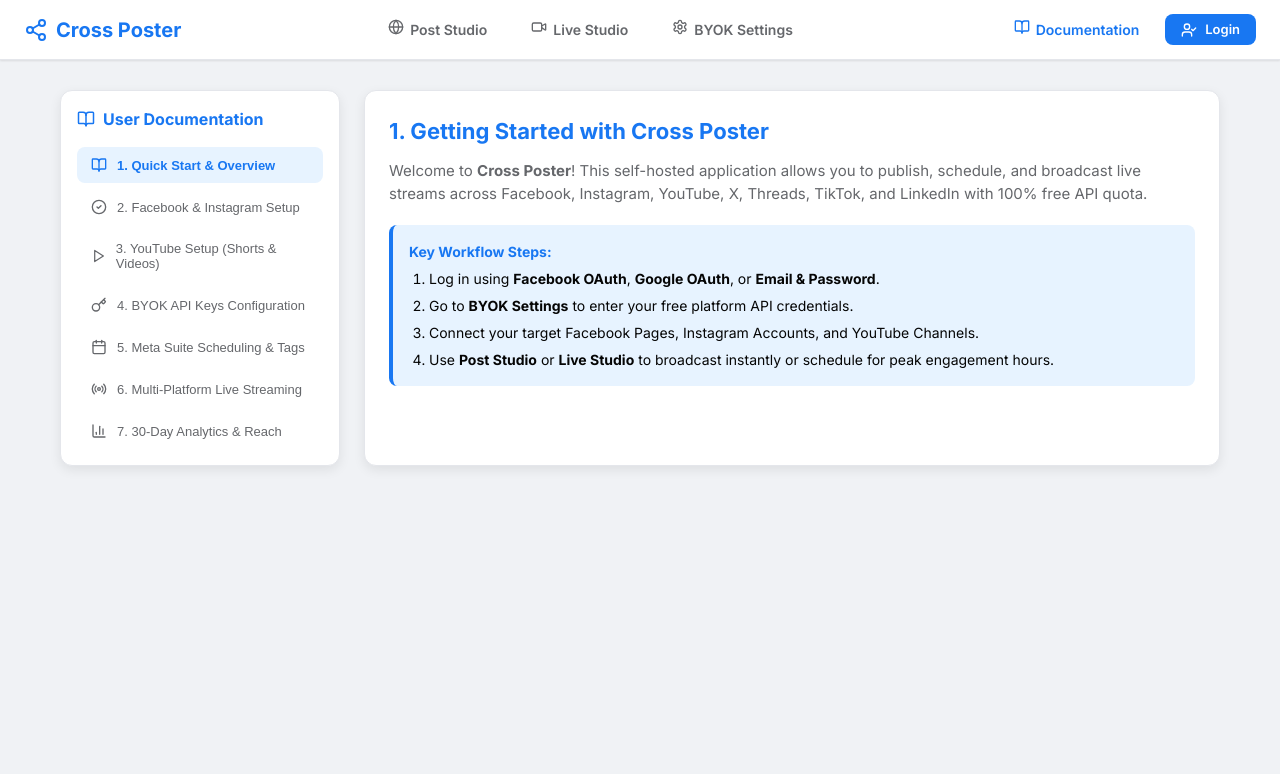
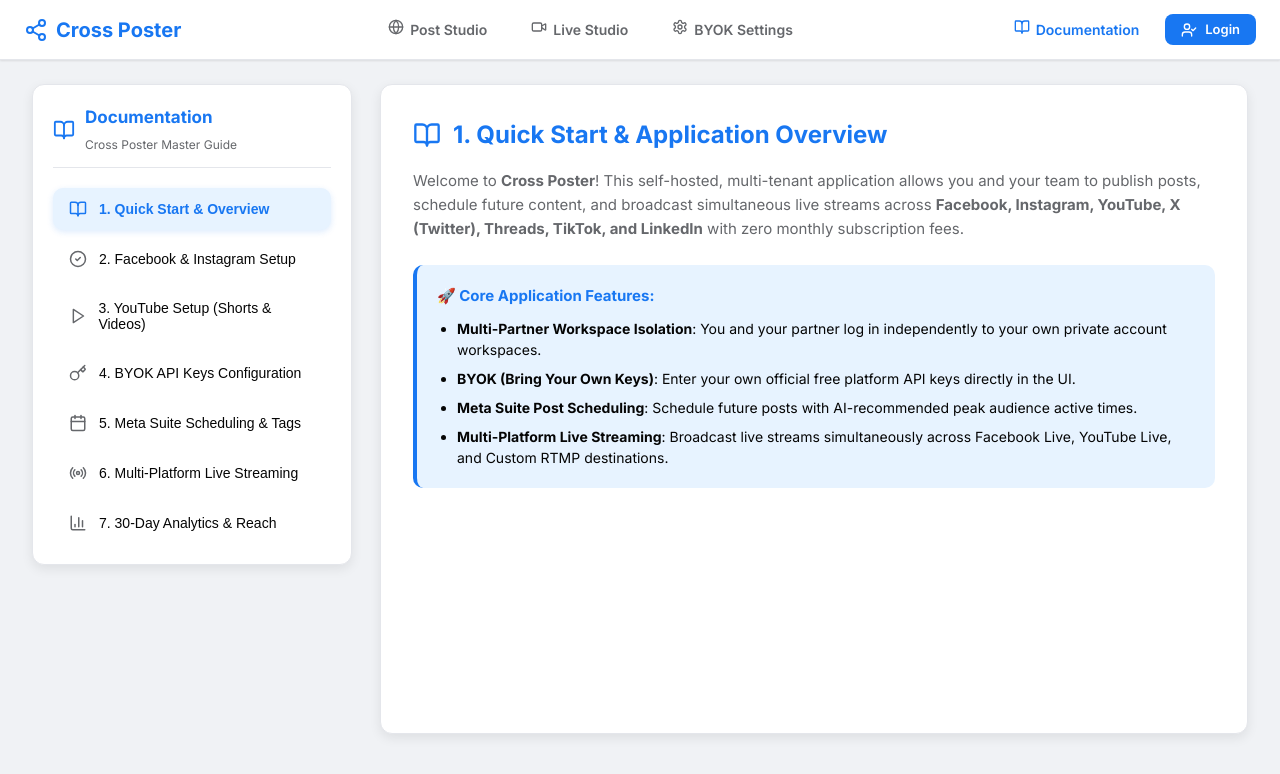
Before and after one commit to kamru1i/cross-poster, a Next.js app: page /docs in a window 1280 px wide. Shown: the top 774 px of the page. Built offline with nearby package versions, Linux system fonts and the light colour scheme.

Commit message:
style: update Documentation (/docs) to full fluid dashboard width

```diff
--- a/app/docs/page.tsx
+++ b/app/docs/page.tsx
@@ -13,7 +13,13 @@
   HelpCircle,
   Play,
   Calendar,
-  Tag
+  Tag,
+  Check,
+  Zap,
+  Globe,
+  Share2,
+  Lock,
+  Layers
 } from 'lucide-react';
 
 export default function DocumentationPage() {
@@ -30,13 +36,18 @@
   ];
 
   return (
-    <div style={{ maxWidth: 1200, margin: '30px auto', padding: '0 20px', display: 'grid', gridTemplateColumns: '280px 1fr', gap: 24 }}>
+    <div style={{ width: '100%', maxWidth: '1600px', margin: '0 auto', padding: '24px 32px', display: 'grid', gridTemplateColumns: '320px 1fr', gap: 28 }}>
       {/* Sidebar Documentation Menu */}
-      <div className="card" style={{ height: 'fit-content', position: 'sticky', top: 80, padding: 16 }}>
-        <h3 style={{ fontSize: 16, fontWeight: 700, color: '#1877F2', marginBottom: 16, display: 'flex', alignItems: 'center', gap: 8 }}>
-          <BookOpen size={18} /> User Documentation
-        </h3>
-        <div style={{ display: 'flex', flexDirection: 'column', gap: 6 }}>
+      <div className="card" style={{ height: 'fit-content', position: 'sticky', top: 80, padding: 20 }}>
+        <div style={{ display: 'flex', alignItems: 'center', gap: 10, marginBottom: 20, paddingBottom: 12, borderBottom: '1px solid #E4E6EB' }}>
+          <BookOpen size={22} color="#1877F2" />
+          <div>
+            <h3 style={{ fontSize: 17, fontWeight: 700, color: '#1877F2' }}>Documentation</h3>
+            <span style={{ fontSize: 12, color: '#65676B' }}>Cross Poster Master Guide</span>
+          </div>
+        </div>
+
+        <div style={{ display: 'flex', flexDirection: 'column', gap: 8 }}>
           {menuItems.map(item => {
             const Icon = item.icon;
             const isActive = activeSection === item.id;
@@ -47,20 +58,21 @@
                 style={{
                   display: 'flex',
                   alignItems: 'center',
-                  gap: 10,
-                  padding: '10px 14px',
-                  borderRadius: 8,
+                  gap: 12,
+                  padding: '12px 16px',
+                  borderRadius: 10,
                   border: 'none',
                   background: isActive ? '#E7F3FF' : 'transparent',
-                  color: isActive ? '#1877F2' : '#65676B',
+                  color: isActive ? '#1877F2' : '#050505',
                   fontWeight: isActive ? 700 : 500,
-                  fontSize: 13,
+                  fontSize: 14,
                   cursor: 'pointer',
                   textAlign: 'left',
-                  transition: 'all 0.2s ease'
+                  transition: 'all 0.2s ease',
+                  boxShadow: isActive ? '0 2px 6px rgba(24, 119, 242, 0.15)' : 'none'
                 }}
               >
-                <Icon size={16} />
+                <Icon size={18} color={isActive ? '#1877F2' : '#65676B'} />
                 <span>{item.title}</span>
               </button>
             );
@@ -69,49 +81,55 @@
       </div>
 
       {/* Main Documentation Content Area */}
-      <div className="card">
+      <div className="card" style={{ minHeight: '650px', padding: 32 }}>
         {activeSection === 'getting-started' && (
           <div>
-            <h2 style={{ fontSize: 22, fontWeight: 700, color: '#1877F2', marginBottom: 12 }}>
-              1. Getting Started with Cross Poster
+            <div style={{ display: 'flex', alignItems: 'center', gap: 12, marginBottom: 16 }}>
+              <BookOpen size={28} color="#1877F2" />
+              <h2 style={{ fontSize: 24, fontWeight: 700, color: '#1877F2' }}>
+                1. Quick Start & Application Overview
               </h2>
-            <p style={{ color: '#65676B', fontSize: 15, marginBottom: 20 }}>
-              Welcome to <strong>Cross Poster</strong>! This self-hosted application allows you to publish, schedule, and broadcast live streams across Facebook, Instagram, YouTube, X, Threads, TikTok, and LinkedIn with 100% free API quota.
+            </div>
+            <p style={{ color: '#65676B', fontSize: 15, lineHeight: 1.6, marginBottom: 24 }}>
+              Welcome to <strong>Cross Poster</strong>! This self-hosted, multi-tenant application allows you and your team to publish posts, schedule future content, and broadcast simultaneous live streams across <strong>Facebook, Instagram, YouTube, X (Twitter), Threads, TikTok, and LinkedIn</strong> with zero monthly subscription fees.
             </p>
 
-            <div style={{ backgroundColor: '#E7F3FF', borderLeft: '4px solid #1877F2', padding: 16, borderRadius: 8, marginBottom: 20 }}>
-              <h4 style={{ fontSize: 14, fontWeight: 700, color: '#1877F2', marginBottom: 6 }}>Key Workflow Steps:</h4>
-              <ol style={{ paddingLeft: 20, fontSize: 14, color: '#050505', display: 'flex', flexDirection: 'column', gap: 6 }}>
-                <li>Log in using <strong>Facebook OAuth</strong>, <strong>Google OAuth</strong>, or <strong>Email & Password</strong>.</li>
-                <li>Go to <strong>BYOK Settings</strong> to enter your free platform API credentials.</li>
-                <li>Connect your target Facebook Pages, Instagram Accounts, and YouTube Channels.</li>
-                <li>Use <strong>Post Studio</strong> or <strong>Live Studio</strong> to broadcast instantly or schedule for peak engagement hours.</li>
-              </ol>
+            <div style={{ backgroundColor: '#E7F3FF', borderLeft: '4px solid #1877F2', padding: 20, borderRadius: 10, marginBottom: 24 }}>
+              <h4 style={{ fontSize: 15, fontWeight: 700, color: '#1877F2', marginBottom: 10 }}>🚀 Core Application Features:</h4>
+              <ul style={{ paddingLeft: 20, fontSize: 14, color: '#050505', display: 'flex', flexDirection: 'column', gap: 8 }}>
+                <li><strong>Multi-Partner Workspace Isolation</strong>: You and your partner log in independently to your own private account workspaces.</li>
+                <li><strong>BYOK (Bring Your Own Keys)</strong>: Enter your own official free platform API keys directly in the UI.</li>
+                <li><strong>Meta Suite Post Scheduling</strong>: Schedule future posts with AI-recommended peak audience active times.</li>
+                <li><strong>Multi-Platform Live Streaming</strong>: Broadcast live streams simultaneously across Facebook Live, YouTube Live, and Custom RTMP destinations.</li>
+              </ul>
             </div>
           </div>
         )}
 
         {activeSection === 'meta-setup' && (
           <div>
-            <h2 style={{ fontSize: 22, fontWeight: 700, color: '#1877F2', marginBottom: 12 }}>
+            <div style={{ display: 'flex', alignItems: 'center', gap: 12, marginBottom: 16 }}>
+              <CheckCircle2 size={28} color="#1877F2" />
+              <h2 style={{ fontSize: 24, fontWeight: 700, color: '#1877F2' }}>
                 2. Connecting Facebook Pages & Instagram Accounts
               </h2>
-            <p style={{ color: '#65676B', fontSize: 15, marginBottom: 20 }}>
-              Learn how to connect your Facebook Pages, Facebook Profiles, and Instagram Business Accounts to Cross Poster.
+            </div>
+            <p style={{ color: '#65676B', fontSize: 15, marginBottom: 24 }}>
+              Step-by-step instructions to connect your Facebook Pages, Profiles, and Instagram Business accounts.
             </p>
 
             <div style={{ display: 'flex', flexDirection: 'column', gap: 16 }}>
-              <div style={{ border: '1px solid #CED0D4', borderRadius: 8, padding: 16 }}>
-                <h3 style={{ fontSize: 15, fontWeight: 700, color: '#1877F2', marginBottom: 6 }}>Step 1: Obtain Meta Credentials</h3>
-                <p style={{ fontSize: 14, color: '#050505' }}>
-                  Go to <a href="https://developers.facebook.com/" target="_blank" rel="noreferrer" style={{ color: '#1877F2' }}>developers.facebook.com</a>, create a Business App, and copy your <strong>Meta App ID</strong> and <strong>Meta App Secret</strong>.
+              <div style={{ border: '1px solid #CED0D4', borderRadius: 10, padding: 20, background: '#FFFFFF' }}>
+                <h3 style={{ fontSize: 16, fontWeight: 700, color: '#1877F2', marginBottom: 8 }}>Step 1: Obtain Meta Developer Credentials</h3>
+                <p style={{ fontSize: 14, color: '#050505', lineHeight: 1.5 }}>
+                  Go to <a href="https://developers.facebook.com/" target="_blank" rel="noreferrer" style={{ color: '#1877F2', fontWeight: 600 }}>developers.facebook.com</a>, click <strong>Create App</strong>, choose <strong>Business</strong>, and copy your <strong>Meta App ID</strong> and <strong>Meta App Secret</strong>.
                 </p>
               </div>
 
-              <div style={{ border: '1px solid #CED0D4', borderRadius: 8, padding: 16 }}>
-                <h3 style={{ fontSize: 15, fontWeight: 700, color: '#1877F2', marginBottom: 6 }}>Step 2: Add Required Permissions</h3>
-                <p style={{ fontSize: 14, color: '#050505' }}>
-                  Ensure your app has access to <code>pages_manage_posts</code>, <code>pages_read_engagement</code>, <code>instagram_basic</code>, and <code>instagram_content_publish</code>.
+              <div style={{ border: '1px solid #CED0D4', borderRadius: 10, padding: 20, background: '#FFFFFF' }}>
+                <h3 style={{ fontSize: 16, fontWeight: 700, color: '#1877F2', marginBottom: 8 }}>Step 2: Required Products & Scopes</h3>
+                <p style={{ fontSize: 14, color: '#050505', lineHeight: 1.5 }}>
+                  Add <strong>Facebook Login for Business</strong>, <strong>Instagram Graph API</strong>, and request permissions: <code>pages_manage_posts</code>, <code>pages_read_engagement</code>, <code>instagram_content_publish</code>.
                 </p>
               </div>
             </div>
@@ -120,20 +138,23 @@
 
         {activeSection === 'youtube-setup' && (
           <div>
-            <h2 style={{ fontSize: 22, fontWeight: 700, color: '#FF0000', marginBottom: 12 }}>
+            <div style={{ display: 'flex', alignItems: 'center', gap: 12, marginBottom: 16 }}>
+              <Play size={28} color="#FF0000" />
+              <h2 style={{ fontSize: 24, fontWeight: 700, color: '#FF0000' }}>
                 3. Connecting YouTube Channels (Videos & Shorts)
               </h2>
-            <p style={{ color: '#65676B', fontSize: 15, marginBottom: 20 }}>
-              Follow these steps to enable 4K video uploads and YouTube Shorts cross-posting.
+            </div>
+            <p style={{ color: '#65676B', fontSize: 15, marginBottom: 24 }}>
+              Enable 4K video uploads and YouTube Shorts cross-posting for your YouTube Channel.
             </p>
 
-            <div style={{ border: '1px solid #CED0D4', borderRadius: 8, padding: 16 }}>
-              <h3 style={{ fontSize: 15, fontWeight: 700, color: '#FF0000', marginBottom: 6 }}>Google Cloud Setup</h3>
-              <ol style={{ paddingLeft: 20, fontSize: 14, color: '#050505', display: 'flex', flexDirection: 'column', gap: 8 }}>
-                <li>Go to <a href="https://console.cloud.google.com/" target="_blank" rel="noreferrer" style={{ color: '#FF0000' }}>Google Cloud Console</a>.</li>
+            <div style={{ border: '1px solid #CED0D4', borderRadius: 10, padding: 20, background: '#FFFFFF' }}>
+              <h3 style={{ fontSize: 16, fontWeight: 700, color: '#FF0000', marginBottom: 10 }}>Google Cloud Setup Steps</h3>
+              <ol style={{ paddingLeft: 20, fontSize: 14, color: '#050505', display: 'flex', flexDirection: 'column', gap: 10 }}>
+                <li>Navigate to <a href="https://console.cloud.google.com/" target="_blank" rel="noreferrer" style={{ color: '#FF0000', fontWeight: 600 }}>Google Cloud Console</a>.</li>
                 <li>Enable <strong>YouTube Data API v3</strong> and <strong>YouTube Live Streaming API</strong>.</li>
                 <li>Create an <strong>OAuth 2.0 Client ID</strong> (Web Application).</li>
-                <li>Enter the Client ID and Client Secret in Cross Poster's <strong>BYOK Settings</strong>.</li>
+                <li>Copy the Client ID and Client Secret, then paste them in <strong>⚙️ BYOK Settings</strong> in Cross Poster.</li>
               </ol>
             </div>
           </div>
@@ -141,15 +162,19 @@
 
         {activeSection === 'byok-setup' && (
           <div>
-            <h2 style={{ fontSize: 22, fontWeight: 700, color: '#1877F2', marginBottom: 12 }}>
+            <div style={{ display: 'flex', alignItems: 'center', gap: 12, marginBottom: 16 }}>
+              <Key size={28} color="#1877F2" />
+              <h2 style={{ fontSize: 24, fontWeight: 700, color: '#1877F2' }}>
                 4. BYOK (Bring Your Own Keys) Encryption Settings
               </h2>
-            <p style={{ color: '#65676B', fontSize: 15, marginBottom: 20 }}>
-              Cross Poster uses AES-256 encryption to store your API keys securely on the server.
+            </div>
+            <p style={{ color: '#65676B', fontSize: 15, marginBottom: 24 }}>
+              Cross Poster uses AES-256 encryption to store your API keys securely on the server without rate limit restrictions.
             </p>
-            <div style={{ backgroundColor: '#F0F2F5', padding: 16, borderRadius: 8 }}>
-              <p style={{ fontSize: 14, color: '#050505' }}>
-                Navigate to <strong>⚙️ BYOK Settings</strong> from the top navbar, paste your credentials, and click <strong>Save Encrypted Credentials</strong>.
+
+            <div style={{ backgroundColor: '#F0F2F5', padding: 20, borderRadius: 10 }}>
+              <p style={{ fontSize: 14, color: '#050505', lineHeight: 1.6 }}>
+                Open <strong>⚙️ BYOK Settings</strong> from the top navbar header, enter your platform credentials, and click <strong>Save Encrypted Credentials</strong>. All keys are encrypted before storing to database.
               </p>
             </div>
           </div>
@@ -157,15 +182,19 @@
 
         {activeSection === 'post-scheduling' && (
           <div>
-            <h2 style={{ fontSize: 22, fontWeight: 700, color: '#1877F2', marginBottom: 12 }}>
-              5. Meta Suite Post Scheduling & Hashtags
+            <div style={{ display: 'flex', alignItems: 'center', gap: 12, marginBottom: 16 }}>
+              <Calendar size={28} color="#1877F2" />
+              <h2 style={{ fontSize: 24, fontWeight: 700, color: '#1877F2' }}>
+                5. Meta Suite Post Scheduling & Tags
               </h2>
-            <p style={{ color: '#65676B', fontSize: 15, marginBottom: 20 }}>
-              Learn how to schedule future posts and use AI-recommended best posting times.
+            </div>
+            <p style={{ color: '#65676B', fontSize: 15, marginBottom: 24 }}>
+              Schedule future posts and use AI-recommended peak audience active times.
             </p>
-            <ol style={{ paddingLeft: 20, fontSize: 14, color: '#050505', display: 'flex', flexDirection: 'column', gap: 8 }}>
-              <li>In <strong>Post Studio</strong>, switch to the <strong>Schedule Post</strong> tab.</li>
-              <li>Click on <strong>⚡ Optimal Posting Time</strong> to auto-fill peak engagement hours.</li>
+
+            <ol style={{ paddingLeft: 20, fontSize: 14, color: '#050505', display: 'flex', flexDirection: 'column', gap: 10 }}>
+              <li>In <strong>Post Studio</strong>, click on the <strong>Schedule Post</strong> tab.</li>
+              <li>Click <strong>⚡ Optimal Posting Time</strong> to auto-set peak follower engagement hours.</li>
               <li>Add hashtags (`#TechNews`) or account tags (`@PartnerBrand`) before scheduling.</li>
             </ol>
           </div>
@@ -173,30 +202,38 @@
 
         {activeSection === 'live-streaming' && (
           <div>
-            <h2 style={{ fontSize: 22, fontWeight: 700, color: '#FF0000', marginBottom: 12 }}>
+            <div style={{ display: 'flex', alignItems: 'center', gap: 12, marginBottom: 16 }}>
+              <Radio size={28} color="#FF0000" />
+              <h2 style={{ fontSize: 24, fontWeight: 700, color: '#FF0000' }}>
                 6. Multi-Platform Live Streaming Guide
               </h2>
-            <p style={{ color: '#65676B', fontSize: 15, marginBottom: 20 }}>
-              Broadcast live from your web camera or mobile app to Facebook Live, YouTube Live, and Custom RTMP targets simultaneously.
+            </div>
+            <p style={{ color: '#65676B', fontSize: 15, marginBottom: 24 }}>
+              Broadcast live from your web camera or mobile app across Facebook Live, YouTube Live, and Custom RTMP destinations simultaneously.
             </p>
-            <ol style={{ paddingLeft: 20, fontSize: 14, color: '#050505', display: 'flex', flexDirection: 'column', gap: 8 }}>
-              <li>Open <strong>Live Studio</strong> from the top navbar.</li>
+
+            <ol style={{ paddingLeft: 20, fontSize: 14, color: '#050505', display: 'flex', flexDirection: 'column', gap: 10 }}>
+              <li>Go to <strong>Live Studio</strong> from the navbar header.</li>
               <li>Select your target live platforms (e.g. ✅ Facebook Live + ✅ YouTube Live).</li>
-              <li>Enter a stream title and click <strong>Start Multi-Live Stream</strong>.</li>
+              <li>Enter a broadcast title and click <strong>Start Multi-Live Stream</strong>.</li>
             </ol>
           </div>
         )}
 
         {activeSection === 'analytics-logs' && (
           <div>
-            <h2 style={{ fontSize: 22, fontWeight: 700, color: '#1877F2', marginBottom: 12 }}>
+            <div style={{ display: 'flex', alignItems: 'center', gap: 12, marginBottom: 16 }}>
+              <BarChart3 size={28} color="#1877F2" />
+              <h2 style={{ fontSize: 24, fontWeight: 700, color: '#1877F2' }}>
                 7. 30-Day Reach & Analytics Insights
               </h2>
-            <p style={{ color: '#65676B', fontSize: 15, marginBottom: 20 }}>
+            </div>
+            <p style={{ color: '#65676B', fontSize: 15, marginBottom: 24 }}>
               Track 30-day total reach, impressions, likes, and comments across all platforms.
             </p>
-            <div style={{ backgroundColor: '#F0F2F5', padding: 16, borderRadius: 8 }}>
-              <p style={{ fontSize: 14, color: '#050505' }}>
+
+            <div style={{ backgroundColor: '#F0F2F5', padding: 20, borderRadius: 10 }}>
+              <p style={{ fontSize: 14, color: '#050505', lineHeight: 1.6 }}>
                 All published posts automatically sync performance stats via Graph APIs. View detailed breakdown under the <strong>30-Day Social Reach Insights</strong> card on the homepage.
               </p>
             </div>
```
Lines whose indentation alone changed are shown as unchanged.
